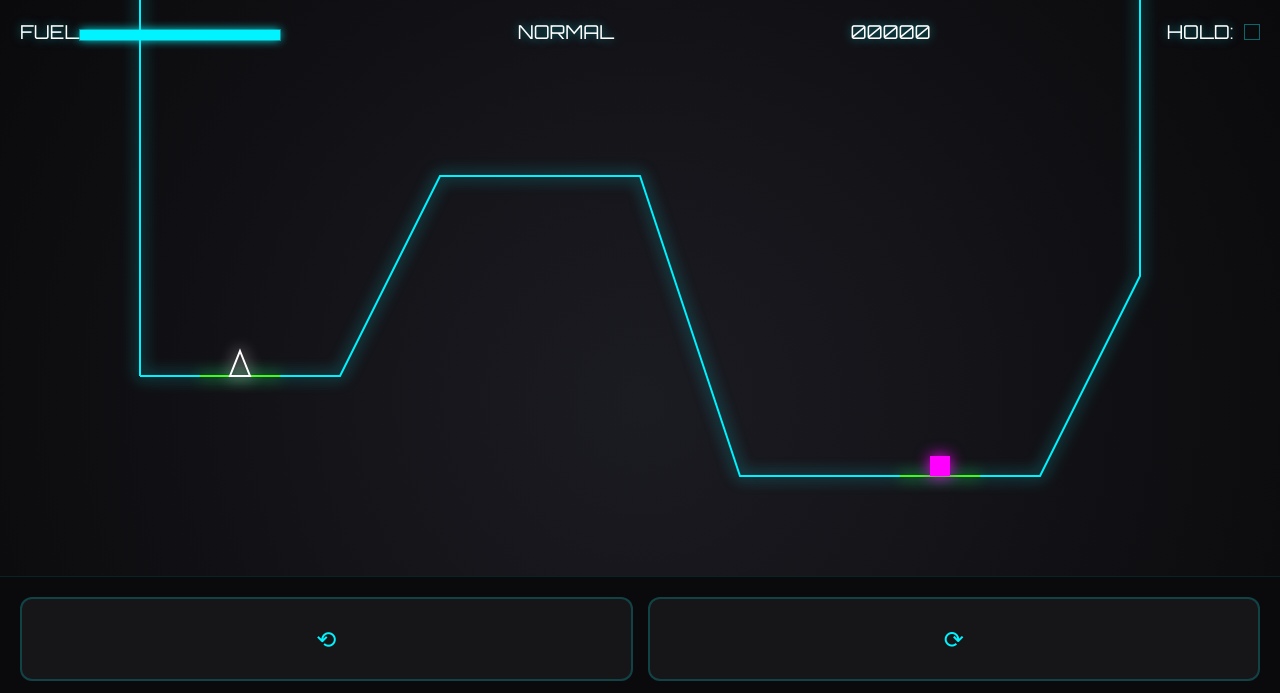
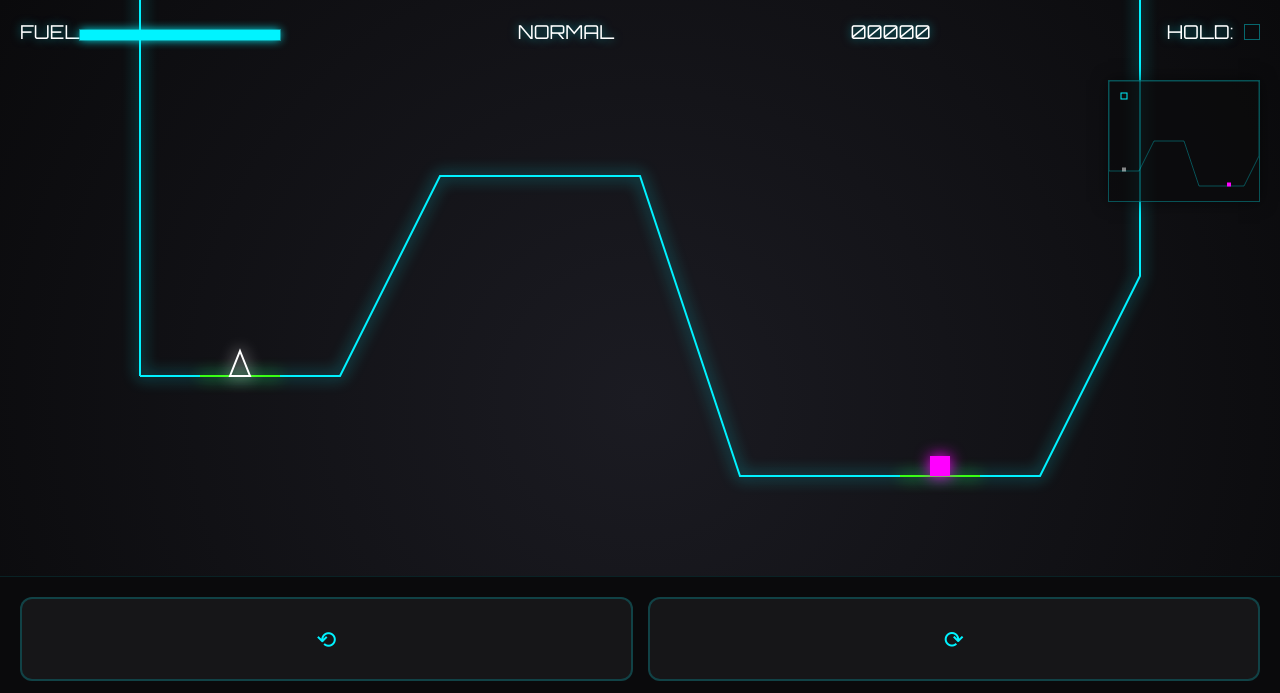
Before and after one commit to Robert2611/thrust-game, a plain HTML site: page index.html in a window 1280 px wide. Both pictures are taken after a click on the button "START MISSION". Shown: the top 693 px of the page. Drawn offline with Linux system fonts and the light colour scheme.

Commit message:
feat: add tactical radar minimap to display terrain, ship position, and objectives

```diff
--- a/game.js
+++ b/game.js
@@ -318,6 +318,9 @@ class Game {
 
         const level = levels[this.currentLevelIndex];
 
+        // 0. Update Radar
+        this.drawRadar(level);
+
         this.ctx.save();
         this.ctx.translate(-this.cameraX, -this.cameraY);
 
@@ -415,6 +418,42 @@ class Game {
         this.ctx.restore();
     }
 
+    drawRadar(level) {
+        const radarCanvas = document.getElementById('radar-canvas');
+        if (!radarCanvas) return;
+        const rctx = radarCanvas.getContext('2d');
+        const scale = 150 / 1000; // Map 1000 to 150px
+
+        rctx.clearRect(0, 0, radarCanvas.width, radarCanvas.height);
+
+        // Use a slight neon glow for terrain
+        rctx.strokeStyle = 'rgba(0, 243, 255, 0.3)';
+        rctx.lineWidth = 1;
+        rctx.beginPath();
+        for (let i = 0; i < level.terrain.length; i += 2) {
+            const rx = level.terrain[i] * scale;
+            const ry = level.terrain[i+1] * scale;
+            if (i === 0) rctx.moveTo(rx, ry);
+            else rctx.lineTo(rx, ry);
+        }
+        rctx.stroke();
+
+        // Ship Icon (Pulsing White)
+        const pulse = (Math.sin(Date.now() / 200) + 1) / 2;
+        rctx.fillStyle = `rgba(255, 255, 255, ${0.5 + pulse * 0.5})`;
+        rctx.fillRect(this.ship.x * scale - 2, this.ship.y * scale - 2, 4, 4);
+
+        // Pod/Cargo (Neon Pink)
+        if (!this.pod.isCollected) {
+            rctx.fillStyle = '#ff00ff';
+            rctx.fillRect(this.pod.x * scale - 2, this.pod.y * scale - 2, 4, 4);
+        }
+
+        // Exit Port (Neon Blue)
+        rctx.strokeStyle = '#00f2ff';
+        rctx.strokeRect(level.exit.x * scale - 3, level.exit.y * scale - 3, 6, 6);
+    }
+
     loop() {
         this.update();
         this.draw();
--- a/index.html
+++ b/index.html
@@ -27,6 +27,11 @@
                 <div class="hud-item" id="cargo-status">
                     HOLD: <div id="cargo-box-hud" class="hud-cargo-box"></div>
                 </div>
+            </div>
+
+            <!-- Tactical Radar (Minimap) -->
+            <div id="radar-container">
+                <canvas id="radar-canvas" width="150" height="120"></canvas>
             </div>
 
             <!-- Overlays (Inside Play Area) -->
--- a/style.css
+++ b/style.css
@@ -55,6 +55,21 @@ canvas {
     font-size: 1.2rem;
     display: flex;
     align-items: center;
+}
+
+#radar-container {
+    position: absolute;
+    top: 80px; /* Below Top-Right HUD items */
+    right: 20px;
+    z-index: 5;
+    background: rgba(10, 10, 12, 0.7);
+    border: 1px solid rgba(0, 243, 255, 0.3);
+    box-shadow: 0 0 15px rgba(0, 0, 0, 0.5);
+    pointer-events: none;
+}
+
+#radar-canvas {
+    display: block;
 }
 
 .hud-cargo-box {
```
